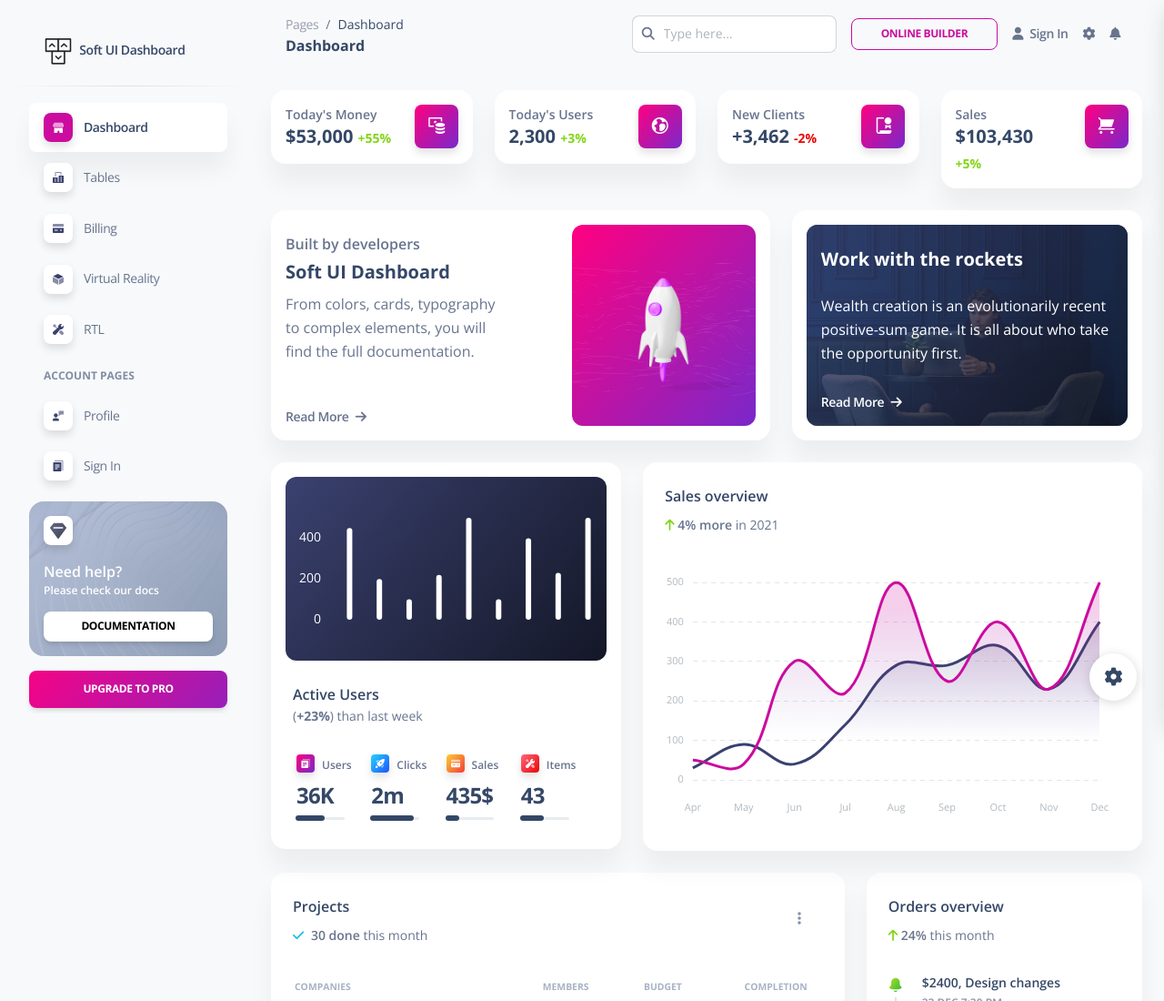
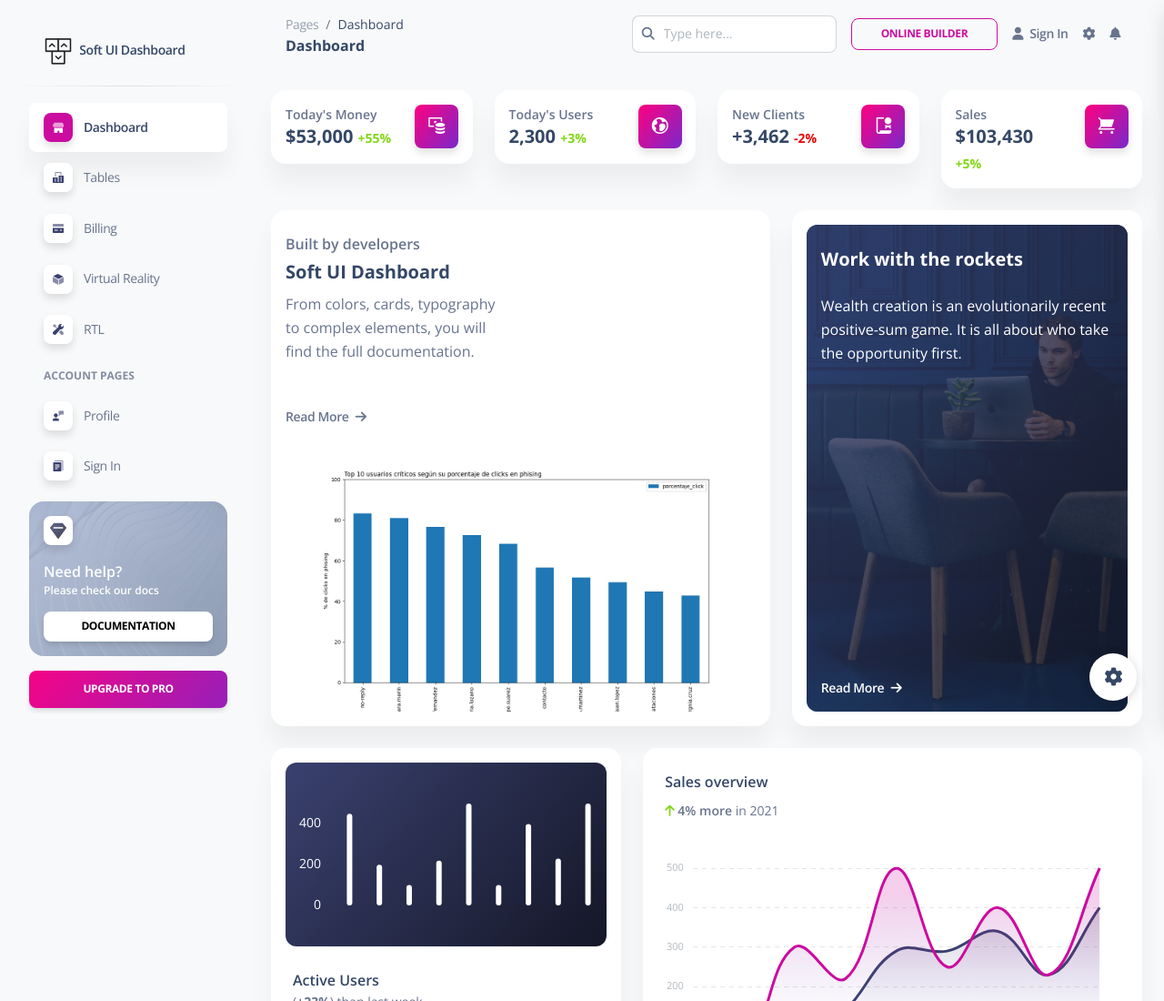
Before and after one commit to esquilichi/Flaskitos, a website: page templates/pages/dashboard.html in a window 1280 px wide. Shown: the top 1100 px of the page at 91% size. Drawn offline with nearby package versions, Linux system fonts and the light colour scheme; files whose address does not match are found by name.

Commit message:
primer gráfico medio hecho

```diff
--- a/templates/pages/dashboard.html
+++ b/templates/pages/dashboard.html
@@ -461,14 +461,7 @@
                     </a>
                   </div>
                 </div>
-                <div class="col-lg-5 ms-auto text-center mt-5 mt-lg-0">
-                  <div class="bg-gradient-primary border-radius-lg h-100">
-                    <img src="../../static/assets/img/shapes/waves-white.svg" class="position-absolute h-100 w-50 top-0 d-lg-block d-none" alt="waves">
-                    <div class="position-relative d-flex align-items-center justify-content-center h-100">
-                      <img class="w-100 position-relative z-index-2 pt-4" src="../../static/assets/img/illustrations/rocket-white.png" alt="rocket" id="graph1">
-                    </div>
-                  </div>
-                </div>
+                  <img class="w-100 position-relative z-index-2 pt-4" src='../static/assets/graficos/users.png' alt="rocket" id="graph1">
               </div>
             </div>
           </div>
```
Also changed, not shown: Entrega1/graphics/users.png (added), static/assets/graficos/users.png (added), 1 other file.
